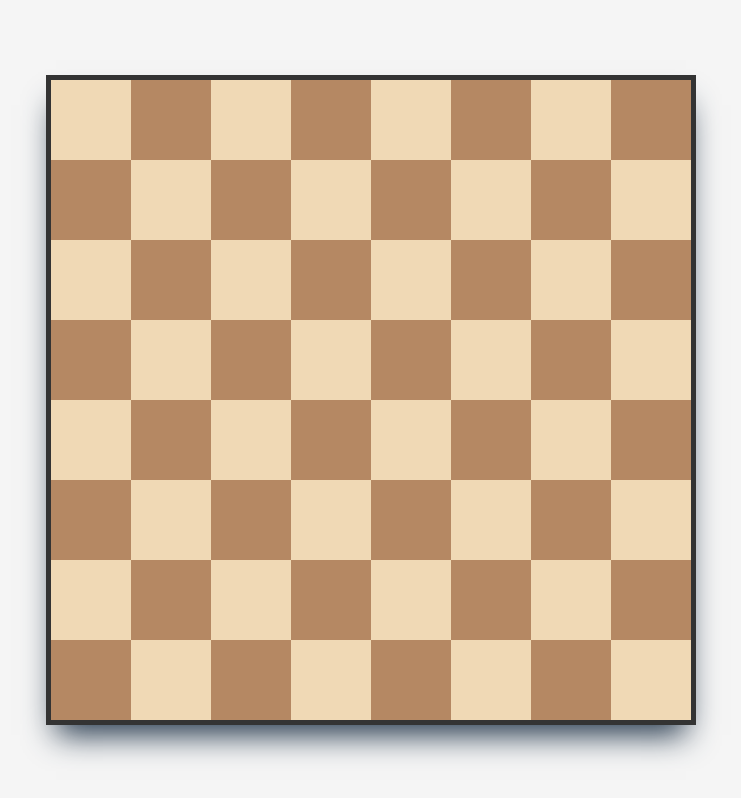
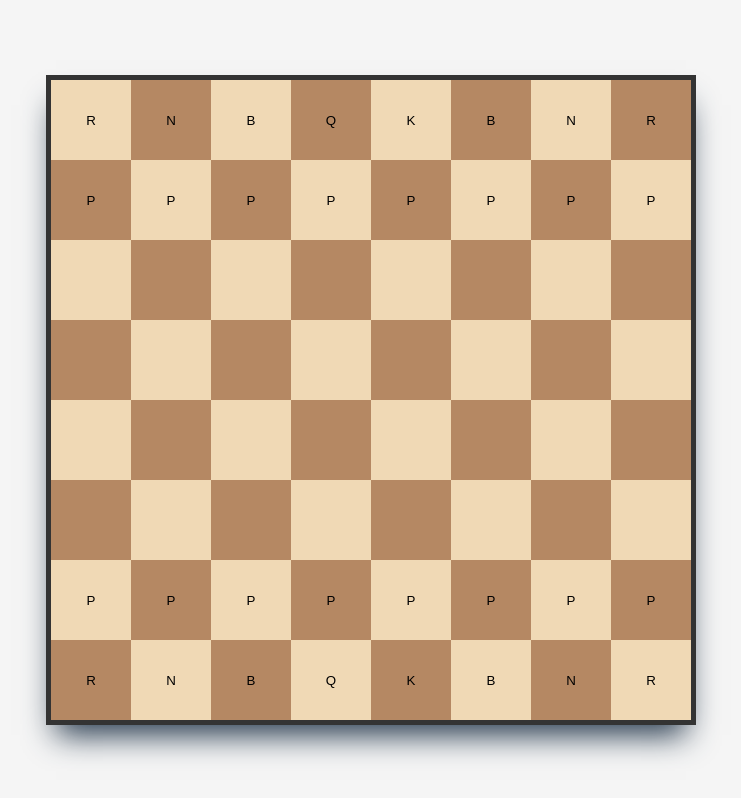
Before and after one commit to LiamWalenius/chess-website-react, a React (Vite) app: page / in a window 1280 px wide. Shown: the whole page, without its empty margins (269-1010 px from the left). Built offline with nearby package versions, Linux system fonts and the light colour scheme; the HTML template or start-up script is replaced by a standard one.

Commit message:
add piece movement and user interaction

```diff
--- a/src/App.tsx
+++ b/src/App.tsx
@@ -1,5 +1,5 @@
 import './App.css'
-import { Chessboard } from "./components"
+import {Chessboard} from "./components"
 
 function App() {
     return (
--- a/src/chess/bishop.ts
+++ b/src/chess/bishop.ts
@@ -4,6 +4,10 @@ class Bishop extends LinearMovePiece {
     override getDirs(): Position[] {
         return [{r: -1, c: -1}, {r: 1, c: -1}, {r: 1, c: 1}, {r: -1, c: 1}]
     }
+
+    override getSymbol(): string {
+        return 'B'
+    }
 }
 
 export default Bishop
--- a/src/chess/chess.ts
+++ b/src/chess/chess.ts
@@ -38,8 +38,37 @@ class Chess {
         }
     }
 
-    selectSquare(pos: Position): void {
-        this.selectedPiece = this.board.squareAt(pos).piece
+    indexToPosition(ind: number): Position {
+        const r = Math.floor(ind / this.board.size)
+        const c = ind % this.board.size
+
+        return {r, c}
+    }
+
+    selectSquare(ind: number): void {
+        const pos = this.indexToPosition(ind)
+        const piece = this.board.squareAt(pos).piece
+
+        if (this.selectedPiece === null) {
+            if (piece === null) {
+                return
+            }
+            if (piece.team === this.turn) {
+                this.selectedPiece = piece
+            }
+        }
+        else {
+            if (piece === null || piece.team !== this.turn) {
+                for (const move of this.selectedPiece.calculateMoves(this.board)) {
+                    if (move.r == pos.r && move.c == pos.c) {
+                        this.moveSelectedPiece(pos)
+                    }
+                }
+            }
+            else {
+                this.selectedPiece = piece
+            }
+        }
     }
 
     moveSelectedPiece(pos: Position): void {
@@ -62,6 +91,7 @@ class Chess {
 
     endTurn(): void {
         this.turn = (this.turn + 1) % 2
+        this.selectedPiece = null
 
         for (const piece of this.pieces) {
             for (const move of piece.calculateMoves(this.board)) {
@@ -74,6 +104,21 @@ class Chess {
                         break
                 }
             }
+        }
+    }
+
+    printBoard(): void {
+        for (let r = 0; r < this.board.size; r++) {
+            let line = ''
+
+            for (let c = 0; c < this.board.size; c++) {
+                const piece = this.board.squareAt({r, c}).piece
+                const symbol = (piece !== null) ? piece.getSymbol() : 'o'
+                line += symbol
+
+            }
+
+            console.log(line)
         }
     }
 }
--- a/src/chess/horse.ts
+++ b/src/chess/horse.ts
@@ -7,6 +7,10 @@ class Horse extends FixedMovePiece {
             {r: -1, c: 2}, {r: -2, c: 1}, {r: -2, c: -1}, {r: -1, c: -2}
         ]
     }
+
+    override getSymbol(): string {
+        return 'N'
+    }
 }
 
 export default Horse
--- a/src/chess/index.ts
+++ b/src/chess/index.ts
@@ -1 +1 @@
-export { default } from "./chess.ts"
+export { default as Chess } from "./chess.ts"
--- a/src/chess/king.ts
+++ b/src/chess/king.ts
@@ -23,6 +23,10 @@ class King extends FixedMovePiece {
 
         return possibleMoves
     }
+
+    override getSymbol(): string {
+        return 'K'
+    }
 }
 
 export default King
--- a/src/chess/pawn.ts
+++ b/src/chess/pawn.ts
@@ -5,32 +5,29 @@ class Pawn extends FixedMovePiece {
     hasMoved: boolean = false
 
     override getMoves(): Position[] {
-        let moves = [{r: 0, c: -1}]
+        let moves = [{r: -1, c: 0}]
 
         if (!this.hasMoved) {
-            moves.push({r: 0, c: -2})
+            moves.push({r: -2, c: 0})
         }
 
-        switch (this.team){
-            case Chess.Team.White:
-                return moves
-            case Chess.Team.Black:
-                for (let move of moves) {
-                    move.c *= -1
-                }
+        if (this.team === Chess.Team.Black) {
+            for (let move of moves) {
+                move.r *= -1
+            }
+        }
 
-                return moves
-        }
+        return moves
     }
 
     override calculateMoves(board: Chess.Board): Position[] {
         let possibleMoves = super.calculateMoves(board)
 
-        const capturePositions = [{r: -1, c: -1}, {r: 1, c: -1}]
+        const capturePositions = [{r: -1, c: -1}, {r: -1, c: 1}]
         for (const cap of capturePositions) {
             const newPos = {
-                r: this.pos.r + cap.r,
-                c: this.pos.c + ((this.team == Chess.Team.White) ? cap.c : -cap.c)
+                r: this.pos.r + ((this.team == Chess.Team.White) ? cap.r : -cap.r),
+                c: this.pos.c + cap.c
             }
 
             if (!board.posInBoard(newPos)) {
@@ -49,6 +46,10 @@ class Pawn extends FixedMovePiece {
 
         return possibleMoves
     }
+
+    override getSymbol(): string {
+        return 'P'
+    }
 }
 
 export default Pawn
--- a/src/chess/piece.ts
+++ b/src/chess/piece.ts
@@ -10,6 +10,8 @@ abstract class Piece {
     }
 
     abstract calculateMoves(board: Chess.Board): Position[]
+
+    abstract getSymbol(): string
 }
 
 export default Piece
--- a/src/chess/queen.ts
+++ b/src/chess/queen.ts
@@ -7,6 +7,10 @@ class Queen extends LinearMovePiece {
             {r: -1, c: -1}, {r: 1, c: -1}, {r: 1, c: 1}, {r: -1, c: 1}
         ]
     }
+
+    override getSymbol(): string {
+        return 'Q'
+    }
 }
 
 export default Queen
--- a/src/chess/rook.ts
+++ b/src/chess/rook.ts
@@ -4,6 +4,10 @@ class Rook extends LinearMovePiece {
     override getDirs(): Position[] {
         return [{r: -1, c: 0}, {r: 1, c: 0}, {r: 0, c: -1}, {r: 0, c: 1}]
     }
+
+    override getSymbol(): string {
+        return 'R'
+    }
 }
 
 export default Rook
--- a/src/components/Chessboard.tsx
+++ b/src/components/Chessboard.tsx
@@ -1,24 +1,31 @@
 import { Square } from '.'
+import { Chess } from '../chess'
+import { useState } from 'react'
 
 const Chessboard = () => {
-    const size = 8;
-    let cells = [];
+    const [game, setBoard] = useState(new Chess())
+    const size = 8
+    let cells = []
 
     for (let i = 0; i < size * size; i++) {
-        const x = i % size;
-        const y = Math.floor(i / size);
-        const isBlack = (x + y) % 2 === 1;
+        const x = i % size
+        const y = Math.floor(i / size)
+        const isBlack = (x + y) % 2 === 1
+
+        const piece = game.board.squareAt(game.indexToPosition(i)).piece
+
+        const symbol = (piece !== null) ? piece.getSymbol() : ''
 
         cells.push(
-            Square({key: i, isBlack})
-        );
+            Square({key: i, isBlack, piece: symbol, game})
+        )
     }
 
     return (
         <div id="chessboard">
             {cells}
         </div>
-    );
-};
+    )
+}
 
-export default Chessboard;
+export default Chessboard
--- a/src/components/Square.tsx
+++ b/src/components/Square.tsx
@@ -1,17 +1,25 @@
 import { Button } from '.'
+import { Chess } from '../chess'
 
 interface Props {
     key: number
     isBlack: boolean
+    piece: string
+    game: Chess
 }
 
-const Square = ({key, isBlack}: Props) => {
+const Square = ({key, isBlack, piece, game}: Props) => {
+    const onClick = () => {
+        game.selectSquare(key)
+        game.printBoard()
+    }
+
     return (
         <div
             key={key}
             className={`cell ${isBlack ? 'black' : 'white'}`}
         >
-            {<Button onClick={() => console.log('sigma')}>{''}</Button>}
+            {<Button onClick={onClick}>{piece}</Button>}
         </div>
     )
 }
```
